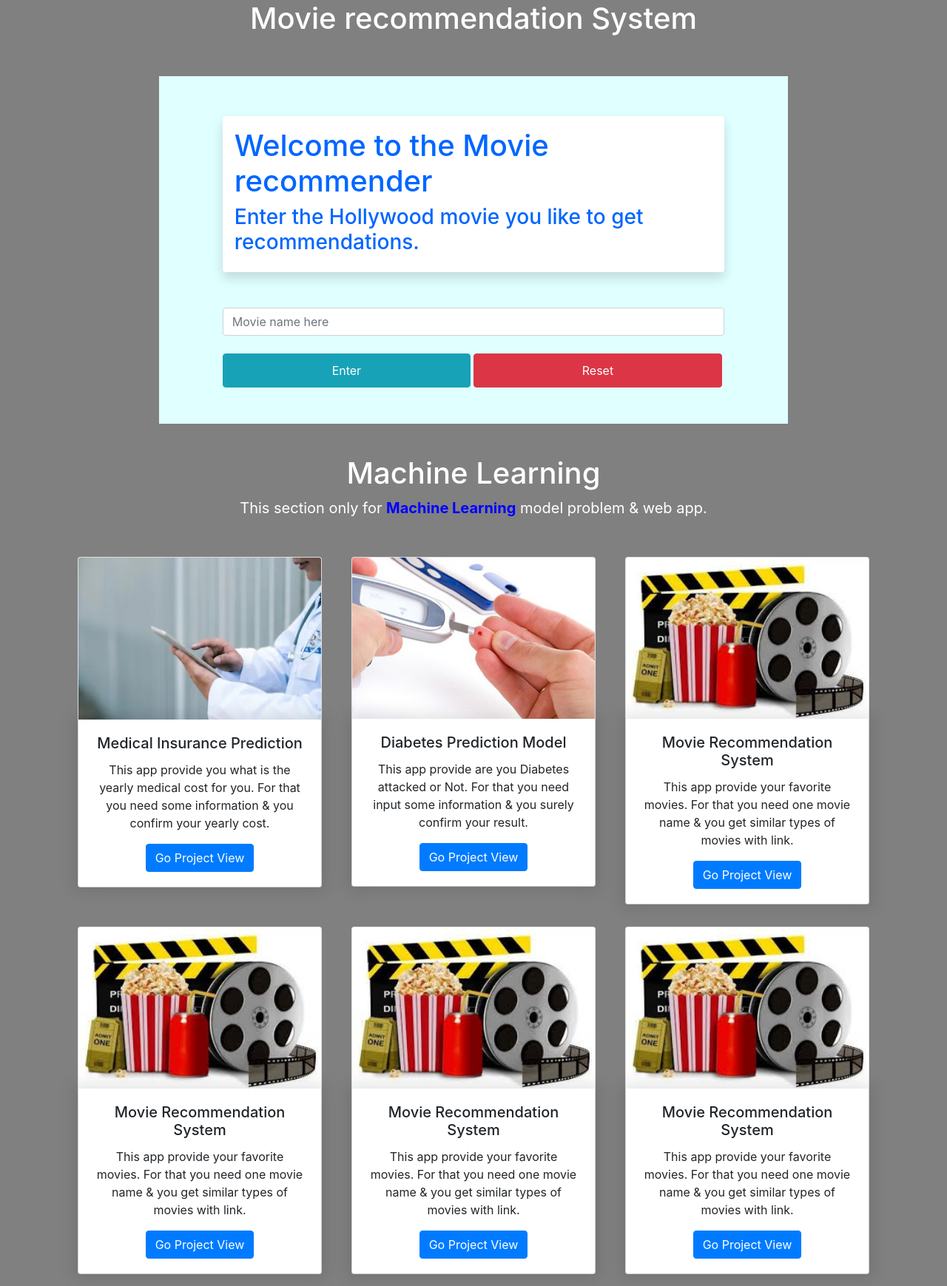
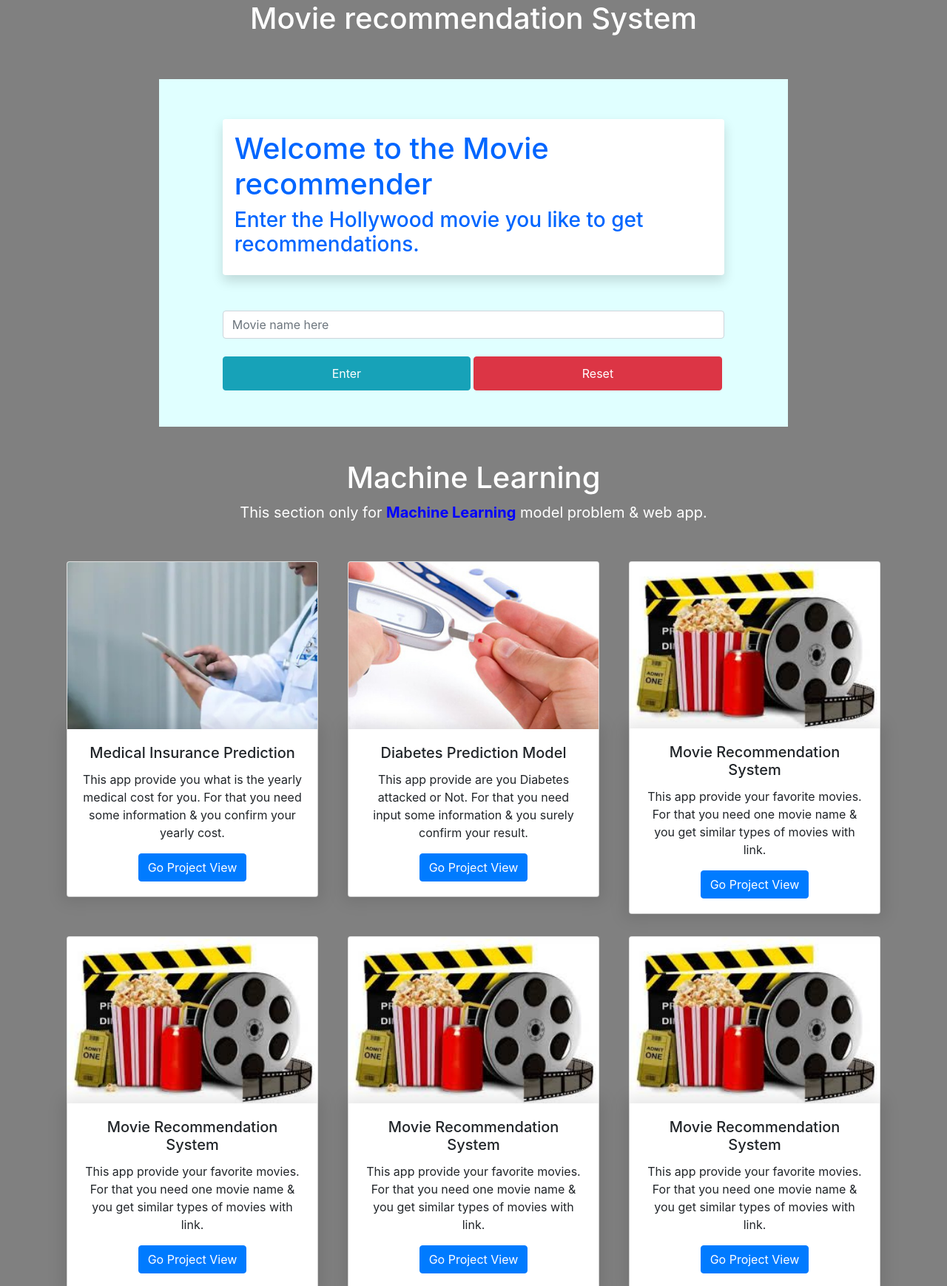
Before and after one commit to jeweldhali/movie_recm, a Flask app: page / in a window 1280 px wide. Shown: the part 56-1795 px from the top of the page at 74% size. Run offline with Flask 2, Linux system fonts and the light colour scheme; some libraries are stand-ins or nearby versions.

Commit message:
Update base.html

```diff
--- a/templates/base.html
+++ b/templates/base.html
@@ -11,7 +11,7 @@
   -->
   </head>
   <body>
-    <div class="container">
+    <div class="">
 
       <div class="">
         {% block content %}
```
